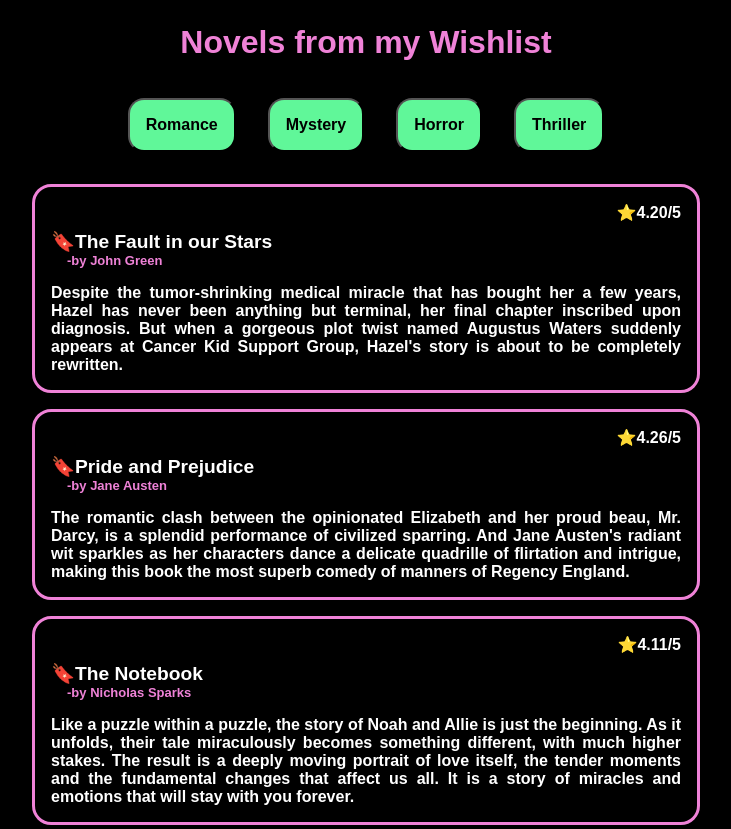
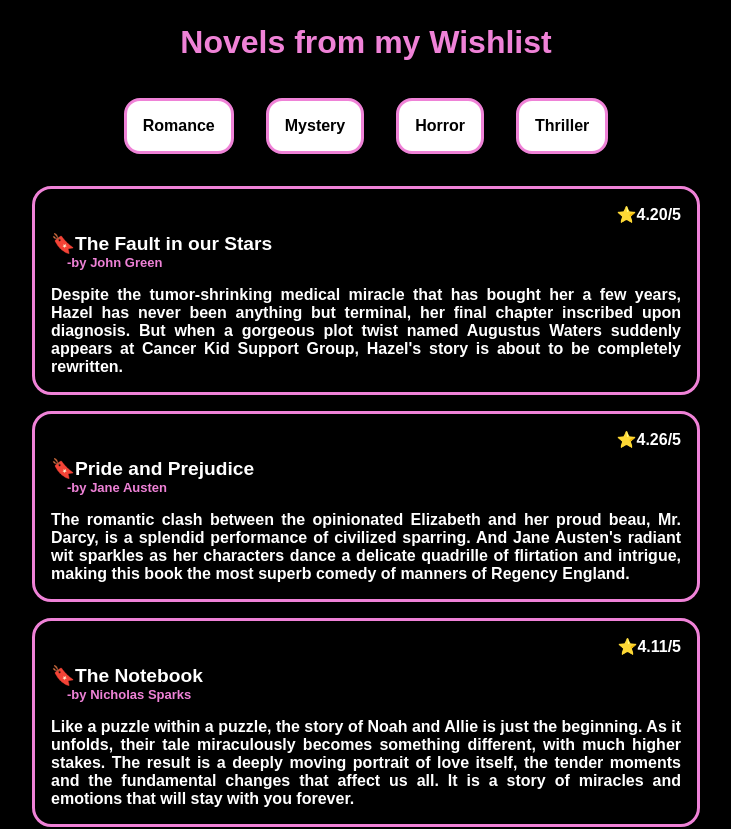
Before and after one commit to MinakshiMittal/novel-suggesting-app, a React (Create React App) app: page / in a window 1280 px wide. Shown: the top 829 px of the page, without its empty margins (274-1005 px from the left). Built offline with nearby package versions, Linux system fonts and the light colour scheme.

Commit message:
styled button

```diff
--- a/src/App.js
+++ b/src/App.js
@@ -104,9 +104,10 @@ export default function App() {
               borderRadius: "1rem",
               margin: "1rem ",
               padding: "1rem",
-              backgroundColor: "#60f799",
+              backgroundColor: "white",
               fontSize: "1rem",
-              fontWeight: "bold"
+              fontWeight: "bold",
+              border: "0.2rem solid #ef82d7"
             }}
           >
             <span>{genre}</span>
@@ -137,7 +138,7 @@ export default function App() {
                 {novel.rating}
               </div>
               <div style={{ fontSize: "larger", textAlign: "left" }}>
-                <span role="img" aria-label="star">
+                <span role="img" aria-label="bookmark">
                   🔖
                 </span>
                 {novel.name}
```
